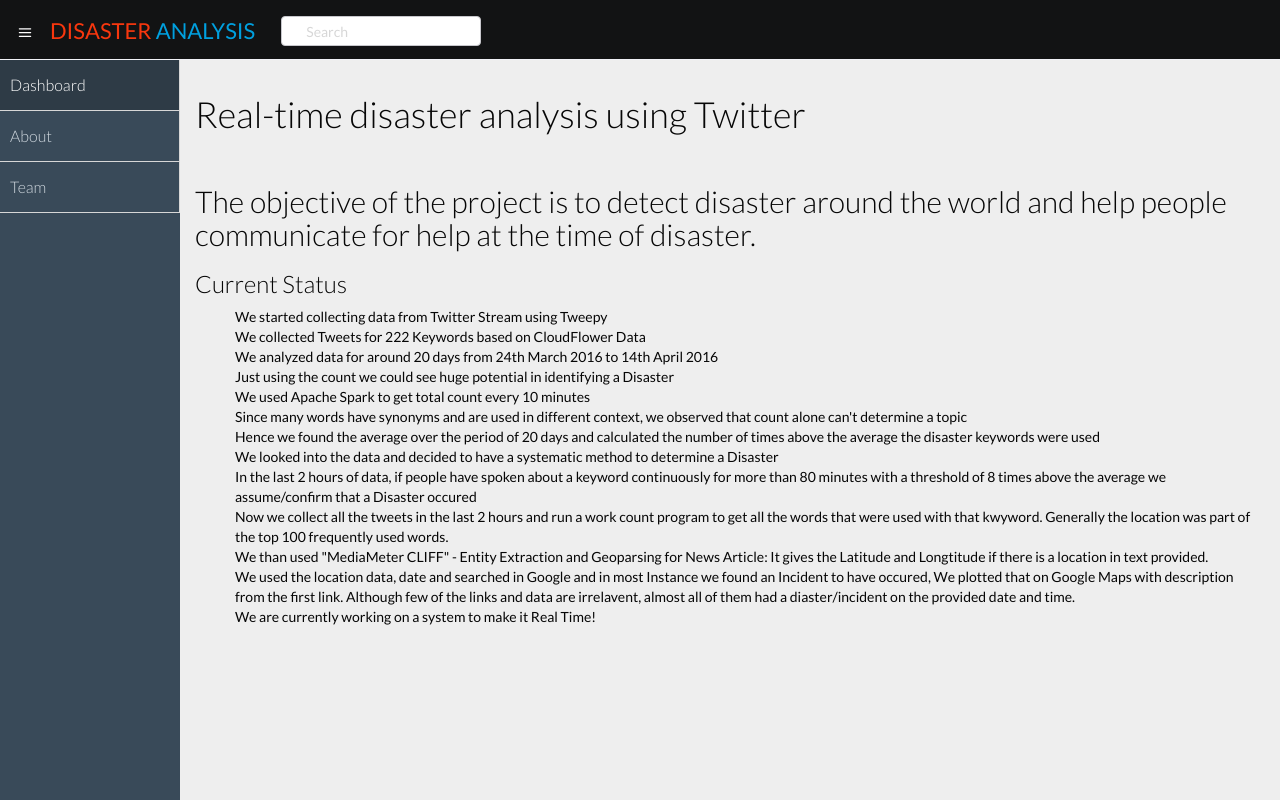
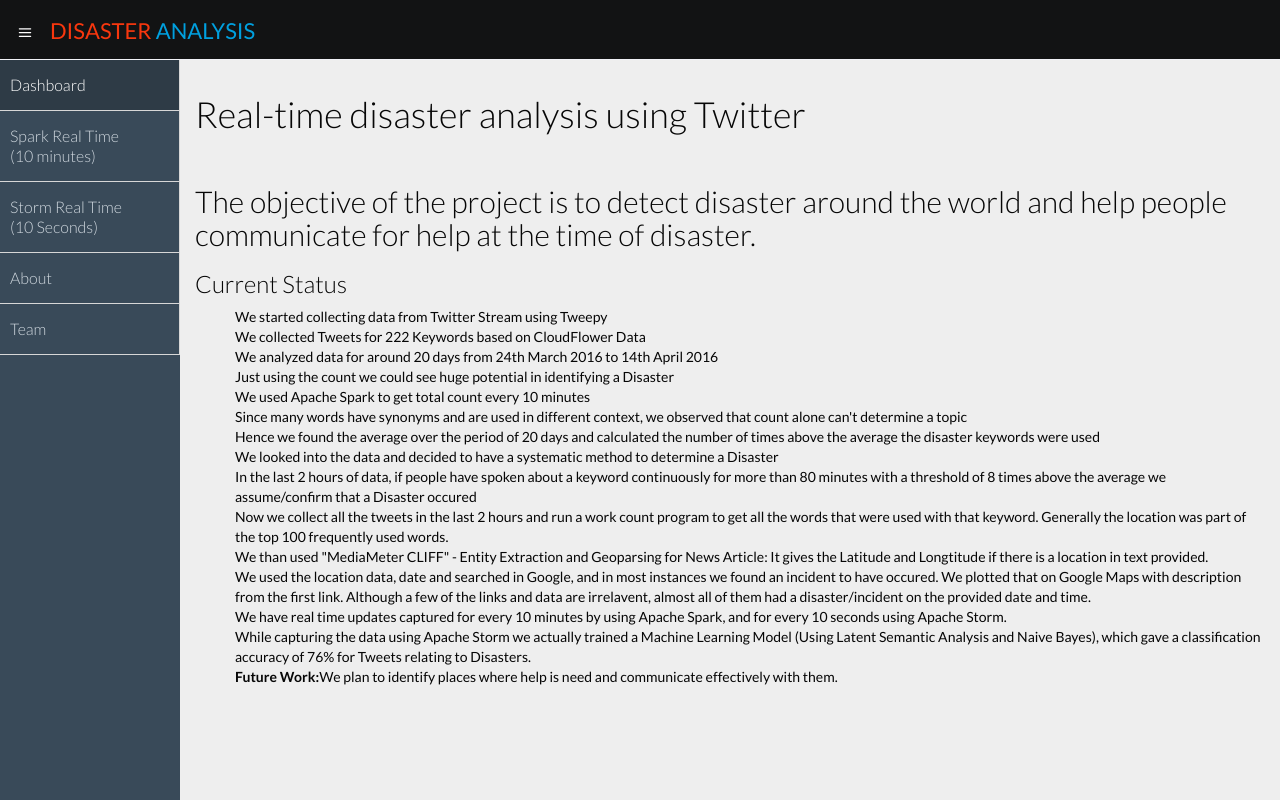
Before and after one commit to CUBigDataClass/Disaster-Analysis, a website: page flaskapp/templates/about.html in a window 1280 px wide. Drawn offline with nearby package versions, Linux system fonts and the light colour scheme; some packages are replaced by stand-ins of ours.

Commit message:
Updated Real Time Apache Spark and Storm

```diff
--- a/flaskapp/templates/about.html
+++ b/flaskapp/templates/about.html
@@ -32,9 +32,6 @@
             <a href="" class="logo">Disaster <span class="lite">Analysis</span></a>
                  <div class="nav search-row" id="top_menu">
                  <ul class="nav top-menu">
-                        <form class="navbar-form">
-                            <input class="form-control" placeholder="Search" type="text">
-                        </form>
                     </li>
                 </ul>
             </div>
@@ -48,13 +45,18 @@
                           <span>Dashboard</span>
                       </a>
                   </li>
-				<!--  <li class="sub-menu">
-                      <a href="javascript:;" class="">
+                 <li>
+                      <a class="" href="/realTimeSpark1">
+                          <span>Spark Real Time<br>(10 minutes)</span>
+                      </a>
+                  </li>
 
-                          <span>Charts</span>
-                       </a>
-                  </li> -->
-                  <li class="sub-menu">
+                 <li>
+                      <a class="" href="/realTimeStorm1">
+                          <span>Storm Real Time<br>(10 Seconds)</span>
+                      </a>
+                  </li>
+		 <li class="sub-menu">
                       <a href="/about" class="">
                           <span>About</span>
 
@@ -89,11 +91,13 @@
                 <li>Hence we found the average over the period of 20 days and calculated the number of times above the average the disaster keywords            were used</li>
                 <li>We looked into the data and decided to have a systematic method to determine a Disaster</li>
                 <li>In the last 2 hours of data, if people have spoken about a keyword continuously for more than 80 minutes with a threshold of 8            times above the average we assume/confirm that a Disaster occured </li>
-                <li>Now we collect all the tweets in the last 2 hours and run a work count program to get all the words that were used with that            kwyword. Generally the location was part of the top 100 frequently used words. </li>
+                <li>Now we collect all the tweets in the last 2 hours and run a work count program to get all the words that were used with that            keyword. Generally the location was part of the top 100 frequently used words. </li>
                 <li>We than used "MediaMeter CLIFF" - Entity Extraction and Geoparsing for News Article: It gives the Latitude and Longtitude if            there is a location in text provided.</li>
-                <li>We used the location data, date and searched in Google and in most Instance we found an Incident to have occured, We plotted            that on Google Maps with description from the first link. Although few of the links and data are irrelavent, almost all of them had           a diaster/incident on the provided date and time. </li>
-                <li>We are currently working on a system to make it Real Time!</li>
-              </ul>
+                <li>We used the location data, date and searched in Google, and in most instances we found an incident to have occured. We plotted            that on Google Maps with description from the first link. Although a few of the links and data are irrelavent, almost all of them had           a disaster/incident on the provided date and time. </li>
+              	<li>We have real time updates captured for every 10 minutes by using Apache Spark, and for every 10 seconds using Apache Storm.</li>
+		<li>While capturing the data using Apache Storm we actually trained a Machine Learning Model (Using Latent Semantic Analysis and Naive Bayes), which gave a classification accuracy of 76% for Tweets relating to Disasters.</li>
+		<li><b>Future Work:</b>We plan to identify places where help is need and communicate effectively with them.</li>
+	      </ul>
 
 
           </section>
@@ -109,7 +113,6 @@
     <script src="/static/c3.min.js"></script>
     <script src="/static/d3/graphPerWord10MinuteAnalysis.js"></script>
     <script src="/static/angular/allInOneGraph.js"></script>
-    <script src="/static/maps.js"></script>
 
 
   </body>
```
Also changed, not shown: flaskapp/templates/newIndex.html (+13 -9 lines), flaskapp/templates/sparkRealTime.html (+13 -11 lines), flaskapp/templates/stormRealTime.html (+13 -11 lines), flaskapp/templates/team.html (+11 -9 lines), 1 other file.
